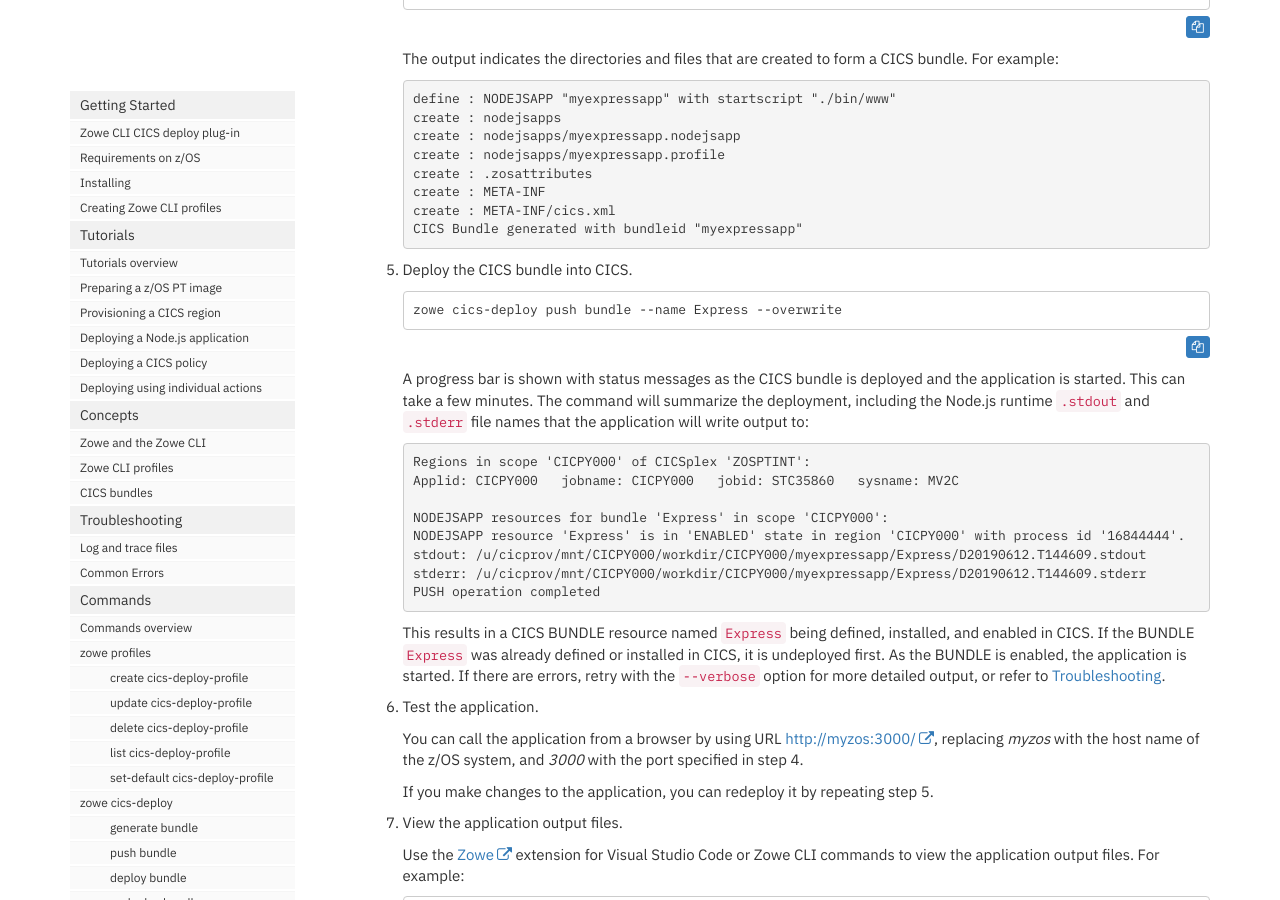
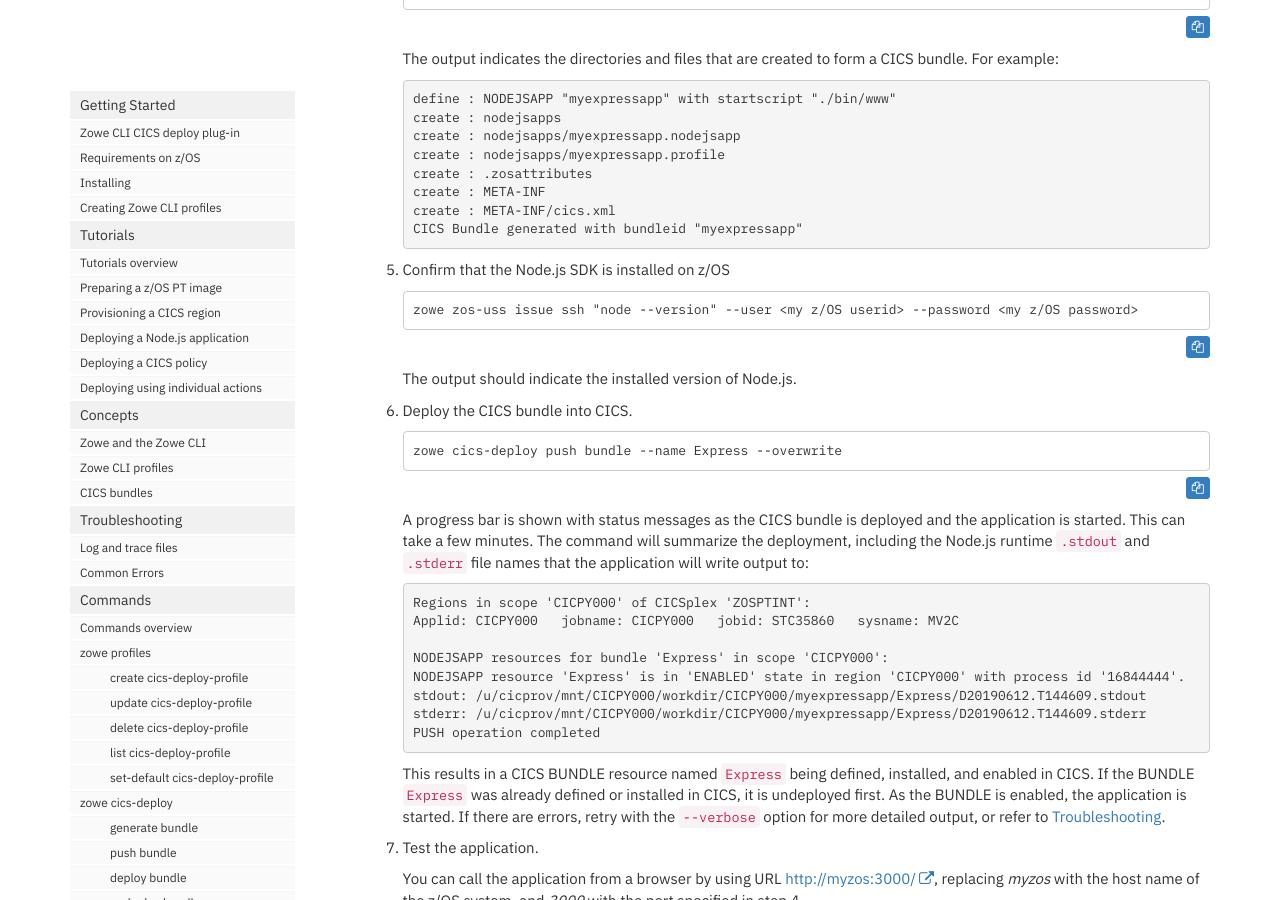
Before and after one commit to IBM/zowe-cli-cics-deploy-plugin, a Jekyll site: the page built from docs/pages/cdp/cdp-Deploying-a-nodejs-application.md, in a window 1280 px wide and 900 px high, scrolled down 816 px. Built offline with Jekyll 4.4.1, drawn with Linux system fonts in a browser that asks for light colours; nearby versions of some CDN libraries; comment, search, counter and statistics services are not loaded.

Commit message:
Small changes for issue 92
Signed-off-by: Clive Harris <clive.harris2@ibm.com>

````diff
--- a/docs/pages/cdp/cdp-Deploying-a-nodejs-application.md
+++ b/docs/pages/cdp/cdp-Deploying-a-nodejs-application.md
@@ -53,7 +53,14 @@ CICS TS V5.5 introduced support to run Node.js applications and is required by t
    create : META-INF/cics.xml
    CICS Bundle generated with bundleid "myexpressapp"</pre>
 
-5. Deploy the CICS bundle into CICS.
+5. Confirm that the Node.js SDK is installed on z/OS
+
+   ```text
+   zowe zos-uss issue ssh "node --version" --user <my z/OS userid> --password <my z/OS password>
+   ```
+   The output should indicate the installed version of Node.js.
+
+6. Deploy the CICS bundle into CICS.
 
    ```text
    zowe cics-deploy push bundle --name Express --overwrite
````
Also changed, not shown: other parts of docs/pages/cdp/cdp-Deploying-a-nodejs-application.md (+2 -2 lines), docs/pages/cdp/cdp-Requirements-on-zOS.md (+4 -0 lines).
